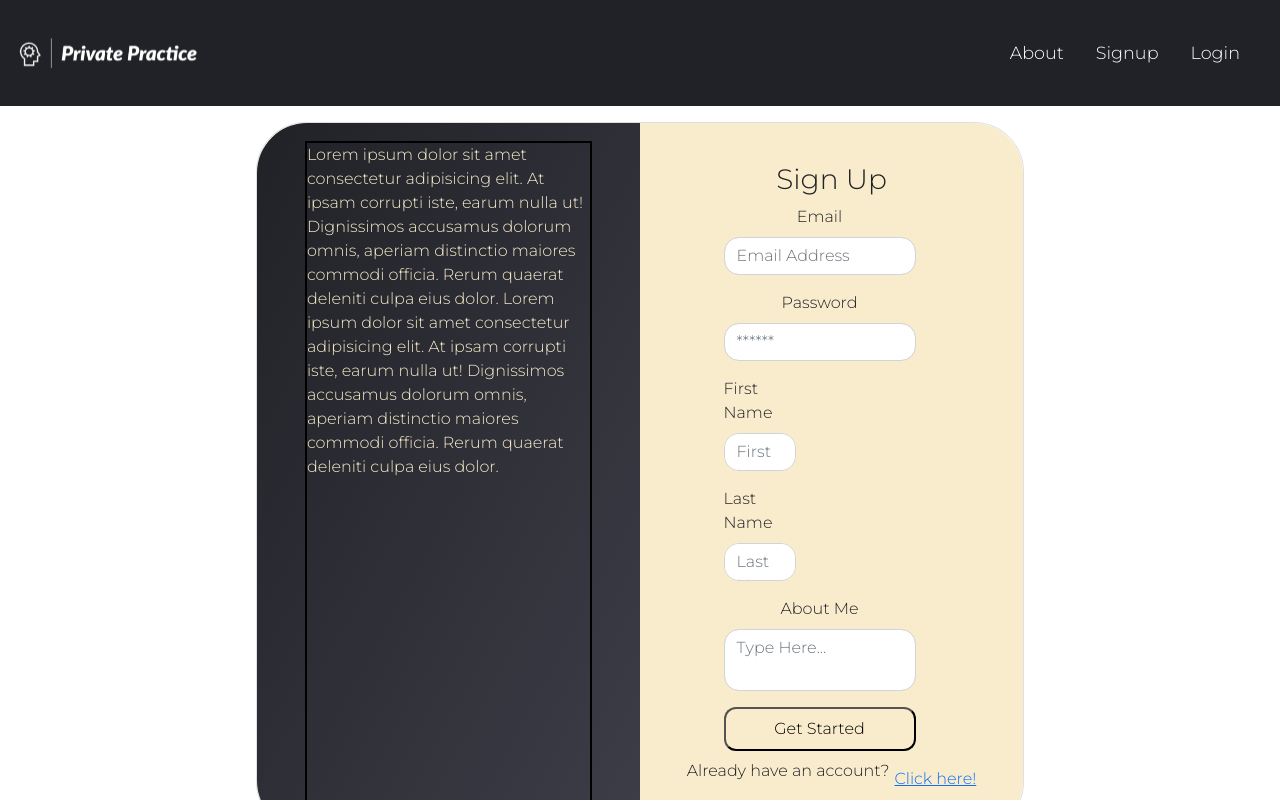
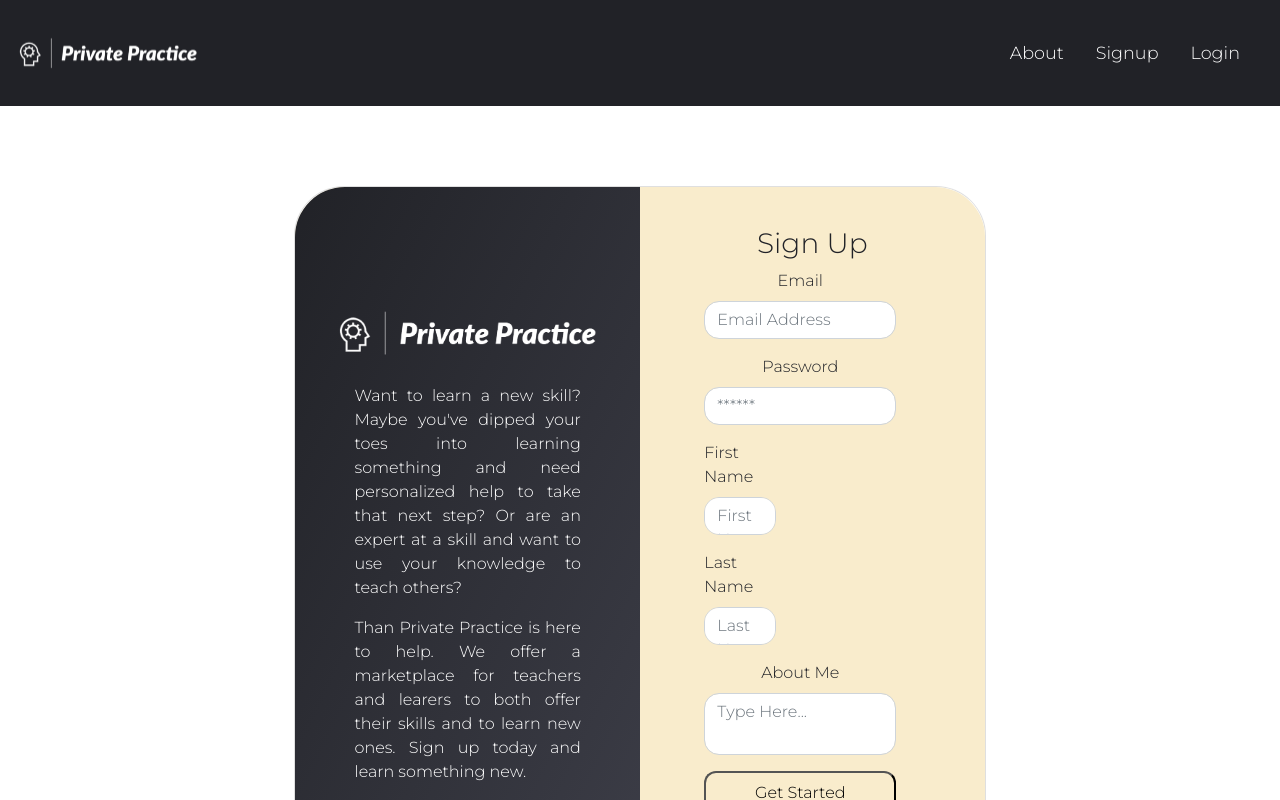
Before and after one commit to Guzzemetti/private-practice, a React (Create React App) app in the folder client/: page /signup in a window 1280 px wide. Shown: the top 800 px of the page. Built offline with nearby package versions, Linux system fonts and the light colour scheme.

Commit message:
added mission statement to signup, small style changes

```diff
--- a/client/src/components/Home/home.css
+++ b/client/src/components/Home/home.css
@@ -13,6 +13,7 @@
     flex-direction: row;
     /* padding: 4rem; */
     margin-top: 2rem;
+    margin-bottom: 2rem;
     flex-wrap: wrap;
     justify-content: center;
 }
@@ -112,7 +113,7 @@
     display: flex;
     align-items: center;
     /* padding: 1rem 4rem 4rem 4rem; */
-    margin: 3rem;
+    /* margin: 2rem; */
     /* background-color: #7B6D8D; */
 }
 .h-explore-row {
@@ -120,6 +121,7 @@
     align-items: center;
     justify-content: center;
     width: 100%;
+    padding: 2rem;
 }
 
 .h-explore-row h2 {
@@ -231,7 +233,11 @@
 }
 
 .testimonials-header-text{
-    margin: 1rem;
+    display: flex;
+    align-items: center;
+    justify-content: center;
+    width: 100%;
+    padding: 2rem;
 }
 
 @media screen and (max-width: 1500px) {
--- a/client/src/components/signup/index.js
+++ b/client/src/components/signup/index.js
@@ -1,7 +1,7 @@
 import React, { useState } from "react";
 import 'bootstrap/dist/css/bootstrap.min.css';
 import '../signup/signup.css';
-
+import logo from '../../assets/PrivatePractice.png';
 import { Card, CardBody, CardTitle, Label, Input, Row, Col, FormGroup, Form } from 'reactstrap';
 
 import { useMutation } from '@apollo/client';
@@ -62,8 +62,10 @@ const Signup = () => {
           <CardBody className="cardBody">
             <div className="bodyItems">
               <div className="loginLogo">
-                <div className="imageBox">
-                  <p>Lorem ipsum dolor sit amet consectetur adipisicing elit. At ipsam corrupti iste, earum nulla ut! Dignissimos accusamus dolorum omnis, aperiam distinctio maiores commodi officia. Rerum quaerat deleniti culpa eius dolor. Lorem ipsum dolor sit amet consectetur adipisicing elit. At ipsam corrupti iste, earum nulla ut! Dignissimos accusamus dolorum omnis, aperiam distinctio maiores commodi officia. Rerum quaerat deleniti culpa eius dolor.</p>
+                <div className="signup-imageBox">
+                  <img src={logo} alt="logo"></img>
+                  <p>Want to learn a new skill? Maybe you've dipped your toes into learning something and need personalized help to take that next step? Or are an expert at a skill and want to use your knowledge to teach others?</p>
+                  <p>Than Private Practice is here to help. We offer a marketplace for teachers and learers to both offer their skills and to learn new ones. Sign up today and learn something new.</p>
                 </div>
               </div>
               {/* This might not be needed */}
@@ -166,8 +168,8 @@ const Signup = () => {
                     </Row>
 
                   </Form>
-                  <div className="loginLink"><p>Already have an account?</p>
-                    <a href={'login'} className="loginButton">Click here!</a>
+                  <div className="loginLink"><p>Already have an account?
+                    <a href={'login'} className="loginButton">Click here!</a></p>
                   </div>
                 </div>
               )}
--- a/client/src/components/signup/signup.css
+++ b/client/src/components/signup/signup.css
@@ -9,6 +9,7 @@
   display: flex;
   flex-direction: column;
   align-items: center;
+  padding: 4rem;
 }
 
 /* Sets the overall height to the whole form */
@@ -54,19 +55,34 @@ and the logo image on the left side of the form */
 .loginLogo {
   display: flex;
   flex-direction: column;
-  justify-content: space-around;
+  justify-content: center;
   align-items: center;
   background-image: linear-gradient(to bottom right, #212227, #3c3d47);
-  color: #f9eccc;
+  color: #ffffff;
   width: 60%;
   border-radius: 50px 0px 0px 50px;
 }
 
 /* Sets the dimensions for the logo Div */
-.imageBox {
-  border: 2px solid black;
+.signup-imageBox {
+  /* border: 2px solid black; */
   width: 75%;
   height: 75%;
+  display: flex;
+  flex-direction: column;
+  align-items: center;
+  justify-content: center;
+  padding: 1rem;
+}
+
+.signup-imageBox p {
+  text-align: justify;
+}
+
+.signup-imageBox img {
+  width: 300px;
+  height: auto;
+  padding: 1rem;
 }
 /* styling for the right side of the Sign Up form
 includes the input fields and the Get Started button */
@@ -98,6 +114,9 @@ includes the input fields and the Get Started button */
 /* Shifts the "click here" link to the right */
 .loginButton {
   margin-left: 5px;
+  text-decoration: none;
+  font-weight: 700;
+  color: #212227;
 }
 
 /* --------------------------------------------------------- */
```
